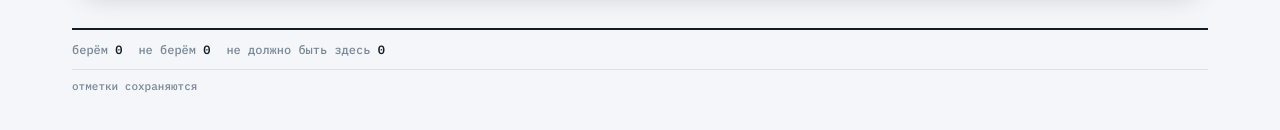
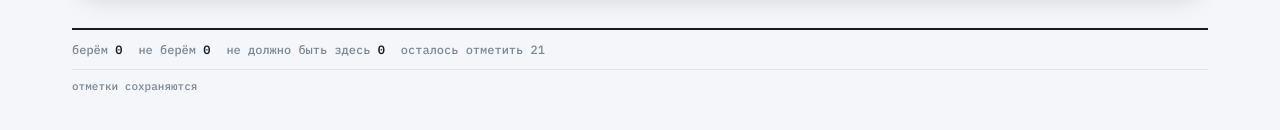
Before and after one commit to ImproducerCo/improducerco.github.io, a plain HTML site: page katya/doska/index.html in a window 1280 px wide. Shown: the part 423-553 px from the top of the page. Drawn offline with nearby package versions, Linux system fonts and the light colour scheme.

Commit message:
feat(katya): показывать, сколько строк осталось отметить
Клиент прошёл доску выборочно: отметил 13 строк из 21 и остановился.
Понять по странице, что она не закончена, было нельзя — в шапке стояли
только счётчики отметок, а не остаток.

Добавлен счёт «осталось отметить N», при полном проходе — «отмечено всё».

Co-Authored-By: Claude Opus 5 (1M context) <noreply@anthropic.com>

```diff
--- a/katya/doska/index.html
+++ b/katya/doska/index.html
@@ -121,6 +121,7 @@ font-size:11px;color:var(--ink-3);display:flex;flex-wrap:wrap;gap:6px 22px}
 <span>берём <b id="c-ok">0</b></span>
 <span>не берём <b id="c-no">0</b></span>
 <span>не должно быть здесь <b id="c-wrong">0</b></span>
+<span id="c-left" style="color:var(--ink-3)"></span>
 </div>
 <p class="saving" id="sv" style="margin:-8px 0 10px">отметки сохраняются здесь, у вас</p>
 <div id="send" hidden style="margin:0 0 20px;padding:14px 16px;border:1px solid var(--line);
@@ -338,6 +339,8 @@ font-size:11px;color:var(--ink-3);display:flex;flex-wrap:wrap;gap:6px 22px}
     document.getElementById('c-no').textContent=c.no;
     document.getElementById('c-wrong').textContent=c.wrong;
     var n=c.ok+c.no+c.wrong;
+    var left=document.querySelectorAll('.row').length-n, lf=document.getElementById('c-left');
+    if(lf) lf.textContent = left>0 ? ('осталось отметить '+left) : 'отмечено всё';
     el.textContent = n ? ('отметок '+n+' — сохранены') : 'отметки сохраняются';
   }
   function apply(id){
```
